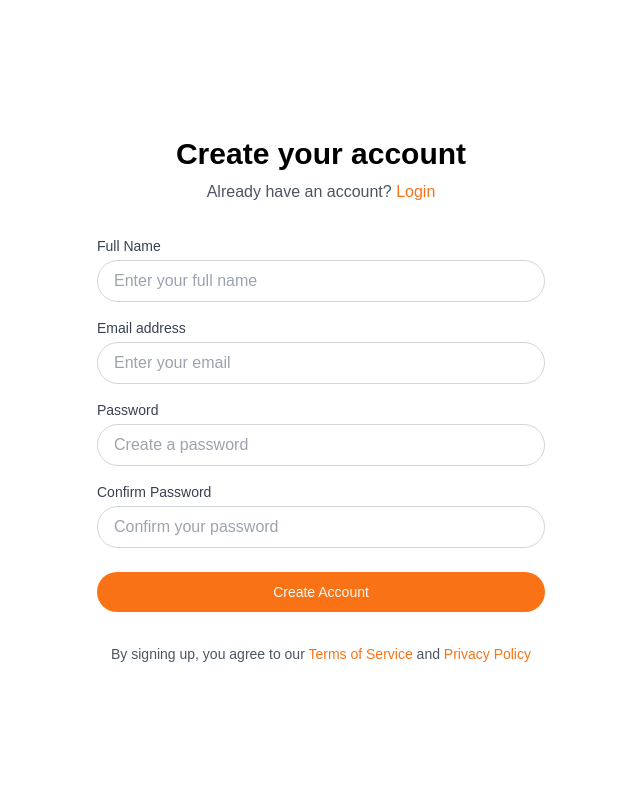
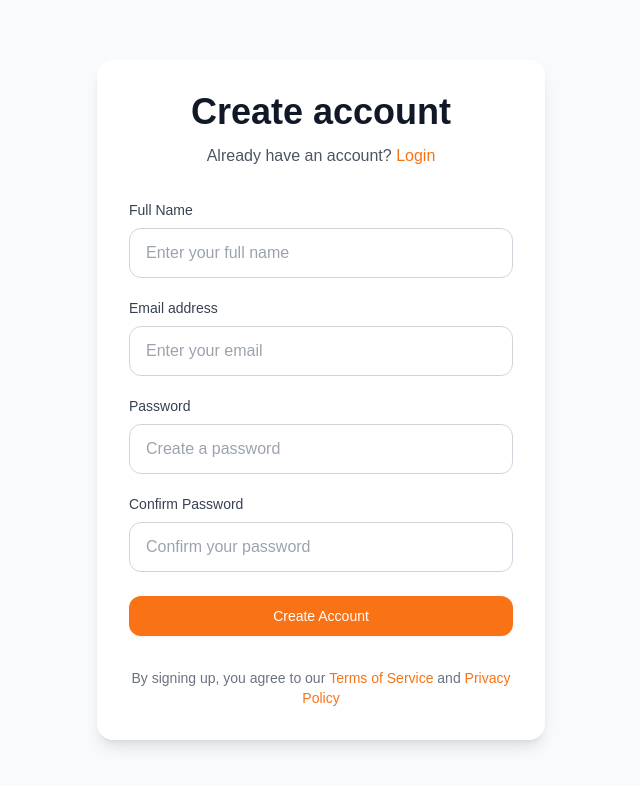
Before and after one commit to SeifEldin15/Sidekick, a Next.js app: page /signup in a window 1280 px wide. Shown: the top 786 px of the page, without its empty margins (319-959 px from the left). Built offline with nearby package versions, Linux system fonts and the light colour scheme.

Commit message:
Redesign for login and sign up pages.

```diff
--- a/app/login/page.jsx
+++ b/app/login/page.jsx
@@ -35,13 +35,13 @@ export default function LoginPage() {
   }
 
   return (
-    <div className="min-h-screen flex flex-col items-center justify-center px-4">
-      <div className="w-full max-w-md space-y-8">
+    <div className="min-h-screen flex flex-col items-center justify-center px-4 bg-gray-50">
+      <div className="w-full max-w-md space-y-8 bg-white p-8 rounded-2xl shadow-lg">
         <div className="text-center">
-          <h1 className="text-3xl font-bold">Welcome back</h1>
-          <p className="mt-2 text-gray-600">
+          <h1 className="text-4xl font-bold text-gray-900">Welcome back</h1>
+          <p className="mt-3 text-gray-600">
             Don't have an account?{' '}
-            <Link href="/signup" className="text-orange-500 hover:text-orange-600">
+            <Link href="/signup" className="text-orange-500 hover:text-orange-600 font-medium">
               Sign up free
             </Link>
           </p>
@@ -49,9 +49,12 @@ export default function LoginPage() {
 
         <form onSubmit={handleSubmit} className="mt-8 space-y-6">
           {error && (
-            <div className="text-red-500 text-sm text-center">{error}</div>
+            <div className="bg-red-50 text-red-500 text-sm text-center p-3 rounded-lg">
+              {error}
+            </div>
           )}
-          <div className="space-y-4">
+
+          <div className="space-y-5">
             <div>
               <label htmlFor="email" className="block text-sm font-medium text-gray-700">
                 Email address
@@ -61,7 +64,7 @@ export default function LoginPage() {
                 name="email"
                 type="email"
                 required
-                className="mt-1 block w-full rounded-full px-4 py-2 border border-gray-300 focus:border-orange-500 focus:ring-orange-500 focus:outline-none"
+                className="mt-2 block w-full rounded-xl px-4 py-3 border border-gray-300 focus:border-orange-500 focus:ring-orange-500 focus:outline-none transition-colors duration-200"
                 placeholder="Enter your email"
                 value={formData.email}
                 onChange={(e) => setFormData({...formData, email: e.target.value})}
@@ -77,7 +80,7 @@ export default function LoginPage() {
                 name="password"
                 type="password"
                 required
-                className="mt-1 block w-full rounded-full px-4 py-2 border border-gray-300 focus:border-orange-500 focus:ring-orange-500 focus:outline-none"
+                className="mt-2 block w-full rounded-xl px-4 py-3 border border-gray-300 focus:border-orange-500 focus:ring-orange-500 focus:outline-none transition-colors duration-200"
                 placeholder="Enter your password"
                 value={formData.password}
                 onChange={(e) => setFormData({...formData, password: e.target.value})}
@@ -108,7 +111,7 @@ export default function LoginPage() {
 
           <Button
             type="submit"
-            className="w-full bg-orange-500 hover:bg-orange-600 rounded-full px-6 py-2"
+            className="w-full bg-orange-500 hover:bg-orange-600 rounded-xl px-6 py-3 text-white font-medium shadow-sm hover:shadow-md transition-all duration-200"
           >
             Sign in
           </Button>
--- a/app/signup/page.jsx
+++ b/app/signup/page.jsx
@@ -50,13 +50,13 @@ export default function SignupPage() {
   }
 
   return (
-    <div className="min-h-screen flex flex-col items-center justify-center px-4">
-      <div className="w-full max-w-md space-y-8">
+    <div className="min-h-screen flex flex-col items-center justify-center px-4 bg-gray-50">
+      <div className="w-full max-w-md space-y-8 bg-white p-8 rounded-2xl shadow-lg">
         <div className="text-center">
-          <h1 className="text-3xl font-bold">Create your account</h1>
-          <p className="mt-2 text-gray-600">
+          <h1 className="text-4xl font-bold text-gray-900">Create account</h1>
+          <p className="mt-3 text-gray-600">
             Already have an account?{' '}
-            <Link href="/login" className="text-orange-500 hover:text-orange-600">
+            <Link href="/login" className="text-orange-500 hover:text-orange-600 font-medium">
               Login
             </Link>
           </p>
@@ -64,9 +64,12 @@ export default function SignupPage() {
 
         <form onSubmit={handleSubmit} className="mt-8 space-y-6">
           {error && (
-            <div className="text-red-500 text-sm text-center">{error}</div>
+            <div className="bg-red-50 text-red-500 text-sm text-center p-3 rounded-lg">
+              {error}
+            </div>
           )}
-          <div className="space-y-4">
+
+          <div className="space-y-5">
             <div>
               <label htmlFor="name" className="block text-sm font-medium text-gray-700">
                 Full Name
@@ -76,7 +79,7 @@ export default function SignupPage() {
                 name="name"
                 type="text"
                 required
-                className="mt-1 block w-full rounded-full px-4 py-2 border border-gray-300 focus:border-orange-500 focus:ring-orange-500 focus:outline-none"
+                className="mt-2 block w-full rounded-xl px-4 py-3 border border-gray-300 focus:border-orange-500 focus:ring-orange-500 focus:outline-none transition-colors duration-200"
                 placeholder="Enter your full name"
                 value={formData.name}
                 onChange={(e) => setFormData({...formData, name: e.target.value})}
@@ -92,7 +95,7 @@ export default function SignupPage() {
                 name="email"
                 type="email"
                 required
-                className="mt-1 block w-full rounded-full px-4 py-2 border border-gray-300 focus:border-orange-500 focus:ring-orange-500 focus:outline-none"
+                className="mt-2 block w-full rounded-xl px-4 py-3 border border-gray-300 focus:border-orange-500 focus:ring-orange-500 focus:outline-none transition-colors duration-200"
                 placeholder="Enter your email"
                 value={formData.email}
                 onChange={(e) => setFormData({...formData, email: e.target.value})}
@@ -108,7 +111,7 @@ export default function SignupPage() {
                 name="password"
                 type="password"
                 required
-                className="mt-1 block w-full rounded-full px-4 py-2 border border-gray-300 focus:border-orange-500 focus:ring-orange-500 focus:outline-none"
+                className="mt-2 block w-full rounded-xl px-4 py-3 border border-gray-300 focus:border-orange-500 focus:ring-orange-500 focus:outline-none transition-colors duration-200"
                 placeholder="Create a password"
                 value={formData.password}
                 onChange={(e) => setFormData({...formData, password: e.target.value})}
@@ -124,7 +127,7 @@ export default function SignupPage() {
                 name="confirmPassword"
                 type="password"
                 required
-                className="mt-1 block w-full rounded-full px-4 py-2 border border-gray-300 focus:border-orange-500 focus:ring-orange-500 focus:outline-none"
+                className="mt-2 block w-full rounded-xl px-4 py-3 border border-gray-300 focus:border-orange-500 focus:ring-orange-500 focus:outline-none transition-colors duration-200"
                 placeholder="Confirm your password"
                 value={formData.confirmPassword}
                 onChange={(e) => setFormData({...formData, confirmPassword: e.target.value})}
@@ -134,19 +137,19 @@ export default function SignupPage() {
 
           <Button
             type="submit"
-            className="w-full bg-orange-500 hover:bg-orange-600 rounded-full px-6 py-2"
+            className="w-full bg-orange-500 hover:bg-orange-600 rounded-xl px-6 py-3 text-white font-medium shadow-sm hover:shadow-md transition-all duration-200"
           >
             Create Account
           </Button>
         </form>
 
-        <p className="text-center text-sm text-gray-600">
+        <p className="text-center text-sm text-gray-500">
           By signing up, you agree to our{' '}
-          <Link href="/terms" className="text-orange-500 hover:text-orange-600">
+          <Link href="/terms" className="text-orange-500 hover:text-orange-600 font-medium">
             Terms of Service
           </Link>{' '}
           and{' '}
-          <Link href="/privacy" className="text-orange-500 hover:text-orange-600">
+          <Link href="/privacy" className="text-orange-500 hover:text-orange-600 font-medium">
             Privacy Policy
           </Link>
         </p>
```
